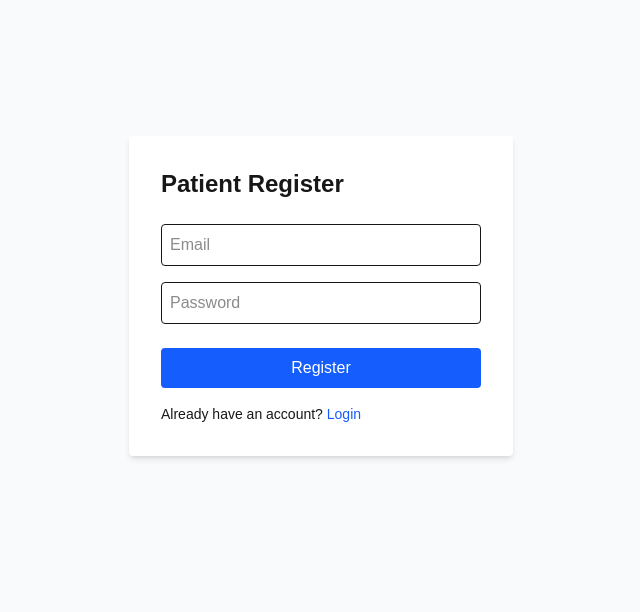
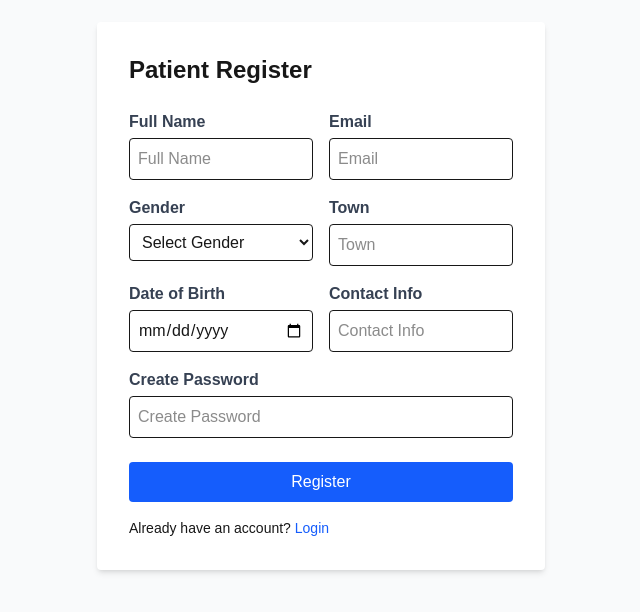
Before and after one commit to Ngahdiland/Hospital-system, a Next.js app: page /register in a window 1280 px wide. Shown: the part 104-716 px from the top of the page, without its empty margins (319-959 px from the left). Built offline with nearby package versions, Linux system fonts and the light colour scheme.

Commit message:
login register

```diff
--- a/app/(user)/login/page.tsx
+++ b/app/(user)/login/page.tsx
@@ -32,6 +32,7 @@ export default function Login() {
       <form onSubmit={handleSubmit} className="bg-white p-8 rounded shadow-md w-full max-w-sm">
         <h2 className="text-2xl font-bold mb-6">Patient Login</h2>
         {error && <div className="text-red-500 mb-4">{error}</div>}
+        <label className="block font-semibold text-gray-700 mb-1">Email</label>
         <input
           type="email"
           placeholder="Email"
@@ -40,6 +41,7 @@ export default function Login() {
           className="w-full mb-4 p-2 border rounded"
           required
         />
+        <label className="block font-semibold text-gray-700 mb-1">Password</label>
         <input
           type="password"
           placeholder="Password"
--- a/app/(user)/register/page.tsx
+++ b/app/(user)/register/page.tsx
@@ -1,57 +1,173 @@
 // Register page for patient users
-'use client';
-import { useState } from 'react';
-import { useRouter } from 'next/navigation';
+"use client";
+import { useState } from "react";
+import { useRouter } from "next/navigation";
 
 export default function Register() {
-  const [email, setEmail] = useState('');
-  const [password, setPassword] = useState('');
-  const [error, setError] = useState('');
-  const [success, setSuccess] = useState('');
+  const [form, setForm] = useState({
+    name: "",
+    email: "",
+    gender: "",
+    town: "",
+    dob: "",
+    contact_info: "",
+    password: "",
+  });
+  const [error, setError] = useState("");
+  const [success, setSuccess] = useState("");
   const router = useRouter();
+
+  function validate() {
+    if (!form.name.trim()) return "Full name is required";
+    if (!form.email.match(/^[^@\s]+@[^@\s]+\.[^@\s]+$/))
+      return "Valid email is required";
+    if (!form.gender) return "Gender is required";
+    if (!form.town.trim()) return "Town is required";
+    if (!form.dob) return "Date of birth is required";
+    if (new Date(form.dob) > new Date()) return "DOB cannot be in the future";
+    if (!form.contact_info.trim()) return "Contact info is required";
+    if (form.password.length < 6)
+      return "Password must be at least 6 characters";
+    return "";
+  }
 
   async function handleSubmit(e: React.FormEvent) {
     e.preventDefault();
-    setError('');
-    setSuccess('');
-    // Replace with your API endpoint
-    const res = await fetch('/api/register', {
-      method: 'POST',
-      headers: { 'Content-Type': 'application/json' },
-      body: JSON.stringify({ email, password }),
+    setError("");
+    setSuccess("");
+    const validation = validate();
+    if (validation) {
+      setError(validation);
+      return;
+    }
+    const res = await fetch("/api/register", {
+      method: "POST",
+      headers: { "Content-Type": "application/json" },
+      body: JSON.stringify(form),
     });
     if (res.ok) {
-      setSuccess('Registration successful! Please login.');
-      setTimeout(() => router.push('/login'), 1500);
+      setSuccess("Registration successful! Please login.");
+      setTimeout(() => router.push("/login"), 1500);
     } else {
-      setError('Registration failed');
+      setError("Registration failed");
     }
   }
 
   return (
     <div className="flex min-h-screen items-center justify-center bg-gray-50">
-      <form onSubmit={handleSubmit} className="bg-white p-8 rounded shadow-md w-full max-w-sm">
+      <form
+        onSubmit={handleSubmit}
+        className="bg-white p-8 rounded shadow-md w-full max-w-md"
+      >
         <h2 className="text-2xl font-bold mb-6">Patient Register</h2>
         {error && <div className="text-red-500 mb-4">{error}</div>}
         {success && <div className="text-green-600 mb-4">{success}</div>}
-        <input
-          type="email"
-          placeholder="Email"
-          value={email}
-          onChange={e => setEmail(e.target.value)}
-          className="w-full mb-4 p-2 border rounded"
-          required
-        />
+        <div className="flex gap-4 mb-4">
+          <div className="flex-1">
+            <label className="block font-semibold text-gray-700 mb-1">
+              Full Name
+            </label>
+            <input
+              type="text"
+              placeholder="Full Name"
+              value={form.name}
+              onChange={(e) => setForm((f) => ({ ...f, name: e.target.value }))}
+              className="w-full p-2 border rounded"
+              required
+            />
+          </div>
+          <div className="flex-1">
+            <label className="block font-semibold text-gray-700 mb-1">Email</label>
+            <input
+              type="email"
+              placeholder="Email"
+              value={form.email}
+              onChange={(e) => setForm((f) => ({ ...f, email: e.target.value }))}
+              className="w-full p-2 border rounded"
+              required
+            />
+          </div>
+        </div>
+        <div className="flex gap-4 mb-4">
+          <div className="flex-1">
+            <label className="block font-semibold text-gray-700 mb-1">Gender</label>
+            <select
+              value={form.gender}
+              onChange={(e) => setForm((f) => ({ ...f, gender: e.target.value }))}
+              className="w-full p-2 border rounded"
+              required
+            >
+              <option value="">Select Gender</option>
+              <option value="male">Male</option>
+              <option value="female">Female</option>
+              <option value="other">Other</option>
+            </select>
+          </div>
+          <div className="flex-1">
+            <label className="block font-semibold text-gray-700 mb-1">Town</label>
+            <input
+              type="text"
+              placeholder="Town"
+              value={form.town}
+              onChange={(e) => setForm((f) => ({ ...f, town: e.target.value }))}
+              className="w-full p-2 border rounded"
+              required
+            />
+          </div>
+        </div>
+        <div className="flex gap-4 mb-4">
+          <div className="flex-1">
+            <label className="block font-semibold text-gray-700 mb-1">
+              Date of Birth
+            </label>
+            <input
+              type="date"
+              placeholder="Date of Birth"
+              value={form.dob}
+              onChange={(e) => setForm((f) => ({ ...f, dob: e.target.value }))}
+              className="w-full p-2 border rounded"
+              required
+            />
+          </div>
+          <div className="flex-1">
+            <label className="block font-semibold text-gray-700 mb-1">
+              Contact Info
+            </label>
+            <input
+              type="text"
+              placeholder="Contact Info"
+              value={form.contact_info}
+              onChange={(e) =>
+                setForm((f) => ({ ...f, contact_info: e.target.value }))
+              }
+              className="w-full p-2 border rounded"
+              required
+            />
+          </div>
+        </div>
+        <label className="block font-semibold text-gray-700 mb-1">
+          Create Password
+        </label>
         <input
           type="password"
-          placeholder="Password"
-          value={password}
-          onChange={e => setPassword(e.target.value)}
+          placeholder="Create Password"
+          value={form.password}
+          onChange={(e) => setForm((f) => ({ ...f, password: e.target.value }))}
           className="w-full mb-6 p-2 border rounded"
           required
         />
-        <button type="submit" className="w-full bg-blue-600 text-white py-2 rounded hover:bg-blue-700">Register</button>
-        <p className="mt-4 text-sm">Already have an account? <a href="/login" className="text-blue-600 hover:underline">Login</a></p>
+        <button
+          type="submit"
+          className="w-full bg-blue-600 text-white py-2 rounded hover:bg-blue-700"
+        >
+          Register
+        </button>
+        <p className="mt-4 text-sm">
+          Already have an account?{" "}
+          <a href="/login" className="text-blue-600 hover:underline">
+            Login
+          </a>
+        </p>
       </form>
     </div>
   );
```
Also changed, not shown: app/(admin)/layout.tsx (indentation only).
